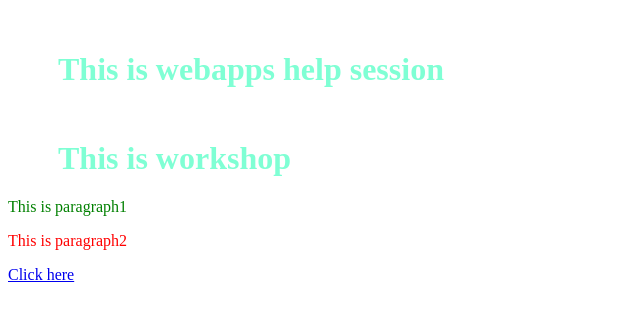
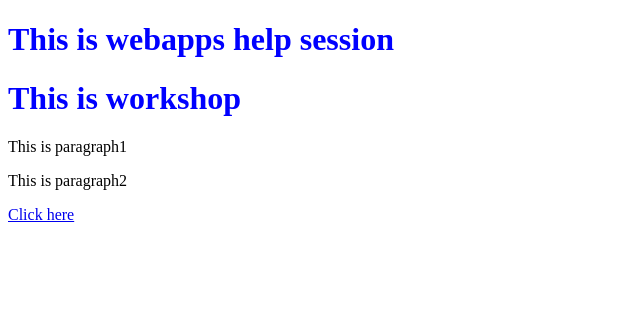
Before and after one commit to NithyaVudayamarri/more_practice_with_css, a plain HTML site: page code/index.html in a window 1280 px wide. Shown: the whole page, without its empty margins (0-640 px from the left). Drawn offline with Linux system fonts and the light colour scheme.

Commit message:
Update index.css

```diff
--- a/code/index.css
+++ b/code/index.css
@@ -1,19 +1,22 @@
 h1{
-padding-left: 50px;
-padding-top: 30px;
-color: aquamarine;
-/* height: 200px;
-width: 50%; */
-
+    color: blue;
+}
+h3{
+    font-size: 70%;
+}
+hr{
+    color: brown;
+    border-style: dotted;
+}
+h2{
 
 }
-#greenid{
-    color : green;
+#temp{
+    border-style: solid;
 }
-.redid{
-    color :red ;
+#temp1{
+    color: blue;
 }
-body {
-     /* background-image: url("bg.jpg"); */
-    /* background-color: blue; */
+.group{
+    font-size: 50pxl;
 }
```
